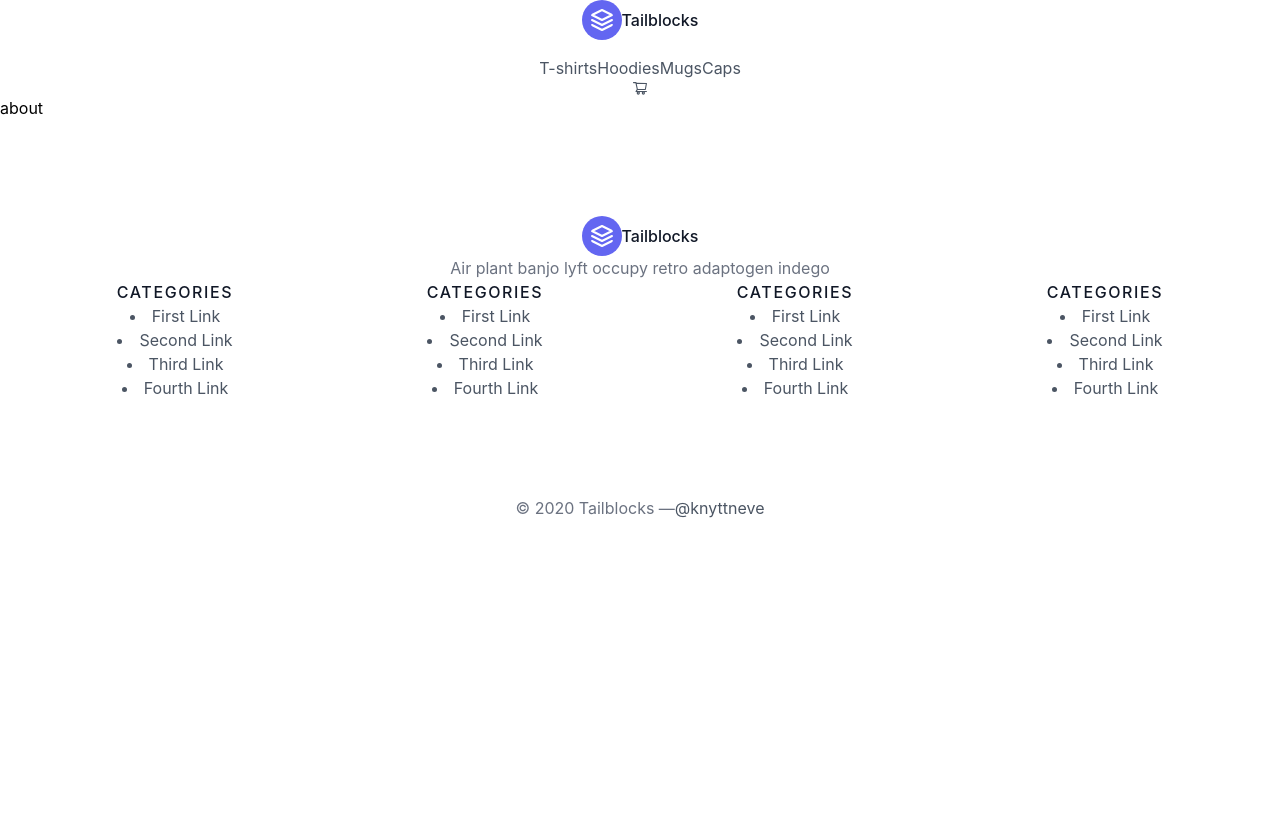
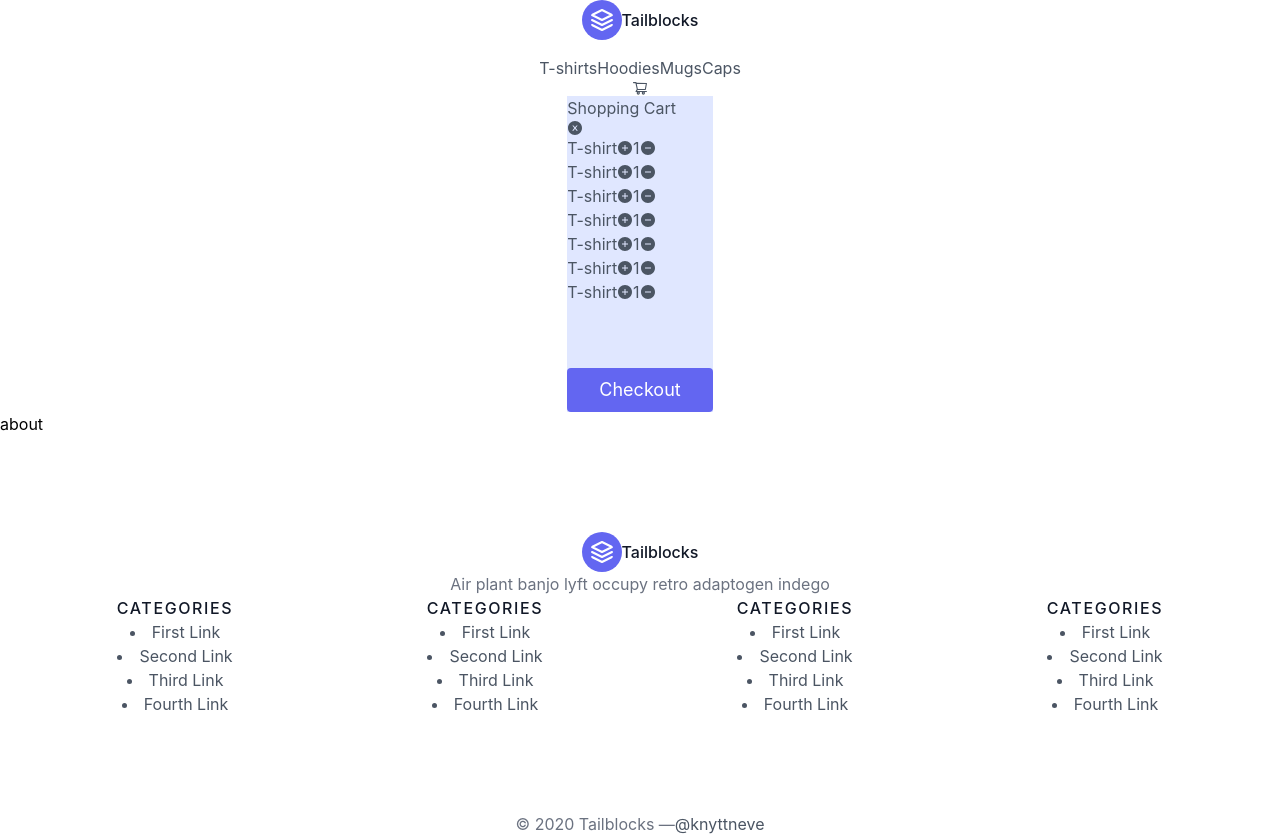
Before and after one commit to aishadhin/next-ecom, a Next.js app: page /about in a window 1280 px wide. Before the commit the page ends 800 px from the top, so only its background shows below. Built offline with nearby package versions, Linux system fonts and the light colour scheme.

Commit message:
cart sidebar added

```diff
--- a/Components/Navbar.js
+++ b/Components/Navbar.js
@@ -1,8 +1,21 @@
 import Link from "next/link";
-import React from "react";
-import { AiOutlineShoppingCart } from "react-icons/ai";
+import React, { useRef } from "react";
+import { AiOutlineShoppingCart, AiFillCloseCircle, AiFillPlusCircle, AiFillMinusCircle } from "react-icons/ai";
 
 const Navbar = () => {
+  const ref = useRef()
+
+  const toggleCart = () => {
+    if (ref.current.classList.contains('translate-x-full')) {
+      ref.current.classList.remove('translate-x-full')
+      ref.current.classList.add('translate-x-0')
+    }
+    else if (!ref.current.classList.contains('translate-x-full')) {
+      ref.current.classList.remove('translate-x-0')
+      ref.current.classList.add('translate-x-full')
+    }
+  }
+
   return (
     <div>
       <header class="text-gray-600 body-font">
@@ -23,14 +36,81 @@ const Navbar = () => {
             <span class="ml-3 text-xl">Tailblocks</span>
           </Link>
           <nav class="md:ml-auto md:mr-auto flex flex-wrap items-center text-base justify-center">
-            <Link href='/tshirt'class="mr-5 hover:text-gray-900">T-shirts</Link>
+            <Link href='/tshirt' class="mr-5 hover:text-gray-900">T-shirts</Link>
             <Link href='/hoodies' class="mr-5 hover:text-gray-900">Hoodies</Link>
             <Link href='/mugs' class="mr-5 hover:text-gray-900">Mugs</Link>
             <Link href='/caps' class="mr-5 hover:text-gray-900">Caps</Link>
           </nav>
-          <div>
-              <AiOutlineShoppingCart className="text-3xl" />
+          <div onClick={toggleCart} className="cursor-pointer">
+            <AiOutlineShoppingCart className="text-3xl" />
           </div>
+
+          <div ref={ref} className="absolute w-80 h-full transform top-0 right-0 p-10 transition-transform bg-indigo-100 translate-x-full sidecart">
+            <h2 className="pb-6 text-xl font-semibold">
+              Shopping Cart
+            </h2>
+            <span onClick={toggleCart} className="absolute cursor-pointer top-2 right-2"><AiFillCloseCircle /></span>
+            <ol className="list-decimal">
+              <li>
+                <div className="flex gap-6">
+                  <span>T-shirt</span>
+                  <div className="flex gap-1 items-center">
+                    <AiFillPlusCircle className="cursor-pointer" /><span className="">1</span><AiFillMinusCircle className="cursor-pointer" />
+                  </div>
+                </div>
+              </li>
+              <li>
+                <div className="flex gap-6">
+                  <span>T-shirt</span>
+                  <div className="flex gap-1 items-center">
+                    <AiFillPlusCircle className="cursor-pointer" /><span className="">1</span><AiFillMinusCircle className="cursor-pointer" />
+                  </div>
+                </div>
+              </li>
+              <li>
+                <div className="flex gap-6">
+                  <span>T-shirt</span>
+                  <div className="flex gap-1 items-center">
+                    <AiFillPlusCircle className="cursor-pointer" /><span className="">1</span><AiFillMinusCircle className="cursor-pointer" />
+                  </div>
+                </div>
+              </li>
+              <li>
+                <div className="flex gap-6">
+                  <span>T-shirt</span>
+                  <div className="flex gap-1 items-center">
+                    <AiFillPlusCircle className="cursor-pointer" /><span className="">1</span><AiFillMinusCircle className="cursor-pointer" />
+                  </div>
+                </div>
+              </li>
+              <li>
+                <div className="flex gap-6">
+                  <span>T-shirt</span>
+                  <div className="flex gap-1 items-center">
+                    <AiFillPlusCircle className="cursor-pointer" /><span className="">1</span><AiFillMinusCircle className="cursor-pointer" />
+                  </div>
+                </div>
+              </li>
+              <li>
+                <div className="flex gap-6">
+                  <span>T-shirt</span>
+                  <div className="flex gap-1 items-center">
+                    <AiFillPlusCircle className="cursor-pointer" /><span className="">1</span><AiFillMinusCircle className="cursor-pointer" />
+                  </div>
+                </div>
+              </li>
+              <li>
+                <div className="flex gap-6">
+                  <span>T-shirt</span>
+                  <div className="flex gap-1 items-center">
+                    <AiFillPlusCircle className="cursor-pointer" /><span className="">1</span><AiFillMinusCircle className="cursor-pointer" />
+                  </div>
+                </div>
+              </li>
+            </ol>
+            <button class="flex mx-auto mt-16 text-white bg-indigo-500 border-0 py-2 px-8 focus:outline-none hover:bg-indigo-600 rounded text-lg">Checkout</button>
+          </div>
+
         </div>
       </header>
     </div>
--- a/styles/globals.css
+++ b/styles/globals.css
@@ -1,5 +1,6 @@
 html,
 body {
+  overflow-x: hidden;
   padding: 0;
   margin: 0;
   font-family: -apple-system, BlinkMacSystemFont, Segoe UI, Roboto, Oxygen,
```
